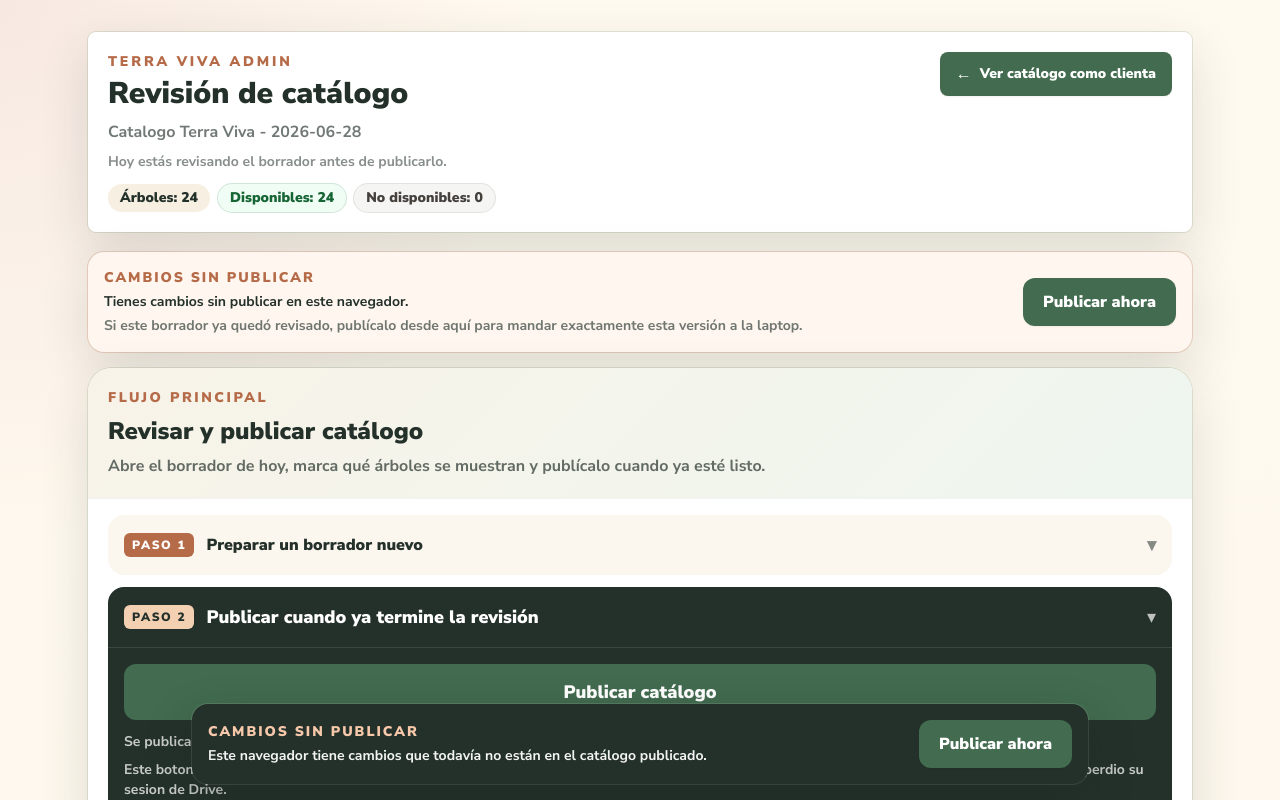
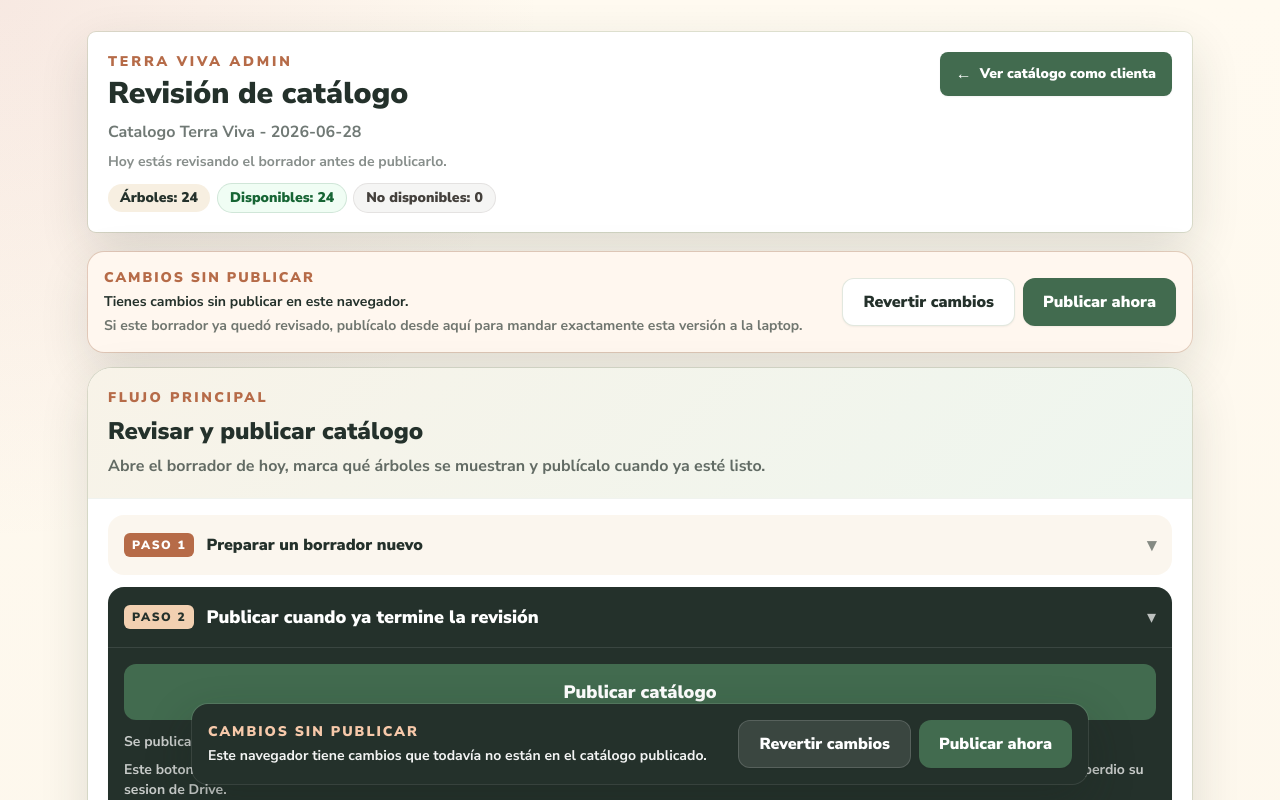
Before and after one commit to Cardansan/terra-viva-inventory-viewer, a Next.js app: page /edicion-catalogo in a window 1280 px wide. Shown: the top 800 px of the page. Built offline with nearby package versions, Linux system fonts and the light colour scheme; no server answers.

Commit message:
Add revert action to unpublished changes banner

```diff
--- a/components/AdminCatalogEditor.tsx
+++ b/components/AdminCatalogEditor.tsx
@@ -207,6 +207,44 @@
 
     setLastSubmittedDraftSignature(currentDraftSignature);
     setPublishBannerState("waiting");
+  }
+
+  function handleRevertDraftFromBanner() {
+    if (!currentDraftCatalog) {
+      return;
+    }
+
+    const confirmed = window.confirm(
+      "Esto deshará los cambios locales de este navegador y regresará el borrador a lo que ya está publicado. ¿Quieres continuar?"
+    );
+
+    if (!confirmed) {
+      return;
+    }
+
+    const publishedCatalog = publishedVersion?.catalog ?? initialPublishedCatalog;
+    const revertedDraftCatalog = createDraftFromPublishedCatalog(
+      currentDraftCatalog,
+      publishedCatalog
+    );
+
+    setVersions((currentVersions) =>
+      currentVersions.map((version) =>
+        version.role === "active"
+          ? {
+              ...version,
+              catalog: revertedDraftCatalog
+            }
+          : version
+      )
+    );
+    setSelectedCatalogId(revertedDraftCatalog.id);
+    setLastPublishedDraftSignature(
+      getCatalogPublishSignature(revertedDraftCatalog)
+    );
+    setLastSubmittedDraftSignature("");
+    setPublishBannerState("idle");
+    setTransferNotice("Los cambios locales de este navegador se revirtieron.");
   }
 
   function handlePublishStatusChange(status: DrivePublisherStatus | null) {
@@ -450,6 +488,14 @@
                 mandar exactamente esta versión a la laptop.
               </p>
             </div>
+            <div className="flex flex-col gap-2 sm:flex-row">
+              <button
+                className="inline-flex min-h-12 items-center justify-center rounded-xl border border-terra-moss/20 bg-white px-5 text-base font-black text-terra-ink shadow-sm transition hover:bg-terra-paper"
+                onClick={handleRevertDraftFromBanner}
+                type="button"
+              >
+                Revertir cambios
+              </button>
               <button
                 className="inline-flex min-h-12 items-center justify-center rounded-xl bg-terra-leaf px-5 text-base font-black text-white shadow-sm transition hover:bg-terra-ink"
                 onClick={() => {
@@ -459,6 +505,7 @@
               >
                 Publicar ahora
               </button>
+            </div>
           </div>
         </section>
       ) : null}
@@ -475,6 +522,14 @@
                   Este navegador tiene cambios que todavía no están en el catálogo publicado.
                 </p>
               </div>
+              <div className="flex flex-col gap-2 sm:flex-row">
+                <button
+                  className="inline-flex min-h-12 items-center justify-center rounded-xl border border-white/15 bg-white/10 px-5 text-base font-black text-white shadow-sm transition hover:bg-white/15"
+                  onClick={handleRevertDraftFromBanner}
+                  type="button"
+                >
+                  Revertir cambios
+                </button>
                 <button
                   className="inline-flex min-h-12 items-center justify-center rounded-xl bg-terra-leaf px-5 text-base font-black text-white shadow-sm transition hover:bg-[#507a61]"
                   onClick={() => {
@@ -484,6 +539,7 @@
                 >
                   Publicar ahora
                 </button>
+              </div>
             </div>
           </section>
         </div>
@@ -781,3 +837,20 @@
     }))
   });
 }
+
+function createDraftFromPublishedCatalog(
+  draftCatalog: CatalogDay,
+  publishedCatalog: CatalogDay
+): CatalogDay {
+  return {
+    ...draftCatalog,
+    videos: publishedCatalog.videos.map((video) => ({
+      ...video,
+      catalogDayId: draftCatalog.id
+    })),
+    moments: publishedCatalog.moments.map((moment) => ({
+      ...moment,
+      catalogDayId: draftCatalog.id
+    }))
+  };
+}
```
Lines whose indentation alone changed are shown as unchanged.
